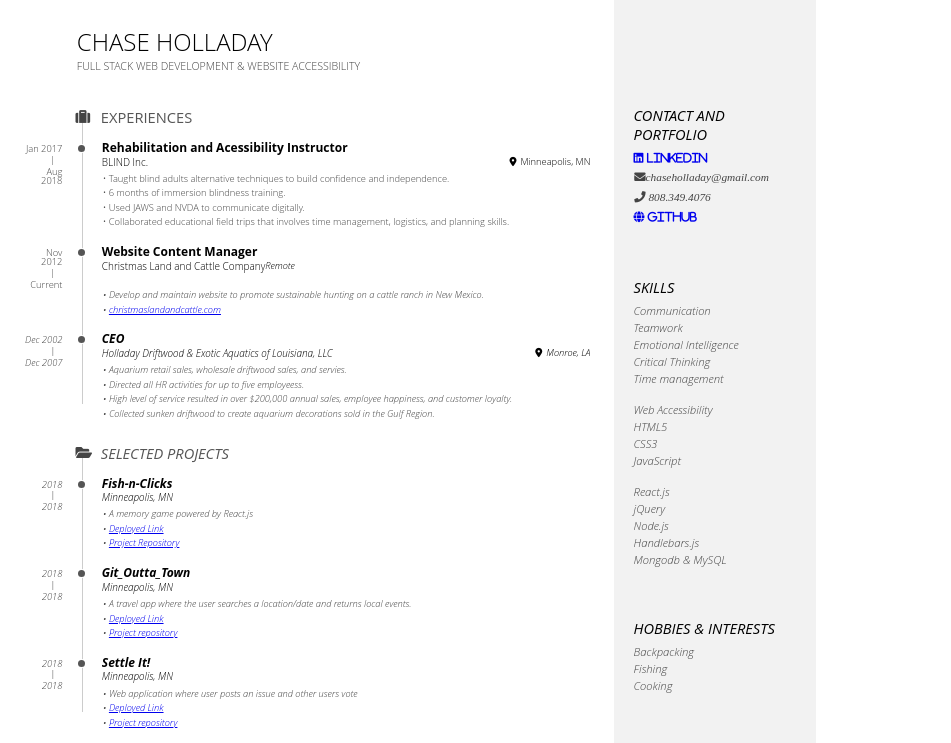
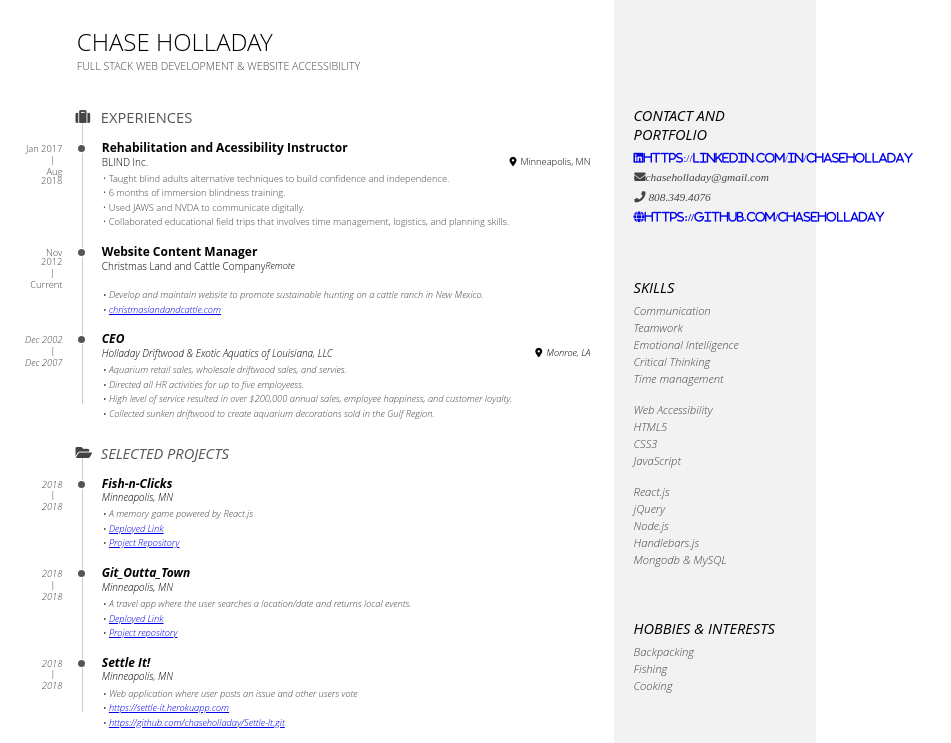
Before and after one commit to chaseholladay/Landing_Page, a plain HTML site: page html-resume/resume.html in a window 1280 px wide. Shown: the top 743 px of the page, without its empty margins (0-951 px from the left). Drawn offline with nearby package versions, Linux system fonts and the light colour scheme.

Commit message:
working on resume link descriptions

```diff
--- a/html-resume/resume.html
+++ b/html-resume/resume.html
@@ -142,8 +142,8 @@
             <div>
               <ul>
                 <li>Web application where user posts an issue and other users vote</li>
-                <li><a href="https://settle-it.herokuapp.com/">Deployed Link</a></li>
-                <li><a href="https://github.com/chaseholladay/Settle-It.git">Project repository</a></li>
+                <li><a href="https://settle-it.herokuapp.com/">https://settle-it.herokuapp.com</a></li>
+                <li><a href="https://github.com/chaseholladay/Settle-It.git">https://github.com/chaseholladay/Settle-It.git</a></li>
               </ul>
             </div>
           </div>
@@ -236,10 +236,10 @@
           Contact and Portfolio
         </h1>
         <ul>
-          <li><a href="https://linkedin.com/in/chaseholladay"><i class="fa fa-linkedin"> Linkedin</i><a/></li>
+          <li><a href="https://linkedin.com/in/chaseholladay"><i class="fa fa-linkedin">https://linkedin.com/in/chaseholladay</i><a/></li>
           <li><i class="fa fa-envelope"></i>chaseholladay@gmail.com</li>
           <li><i class="fa fa-phone"></i> 808.349.4076</li>
-          <li><a href="https://github.com/chaseholladay"><i class="fa fa-globe"> Github</i></a></li>
+          <li><a href="https://github.com/chaseholladay"><i class="fa fa-globe">https://github.com/chaseholladay</i></a></li>
         </ul>
       </div>
       <div class="side-block" id="skills">
```
